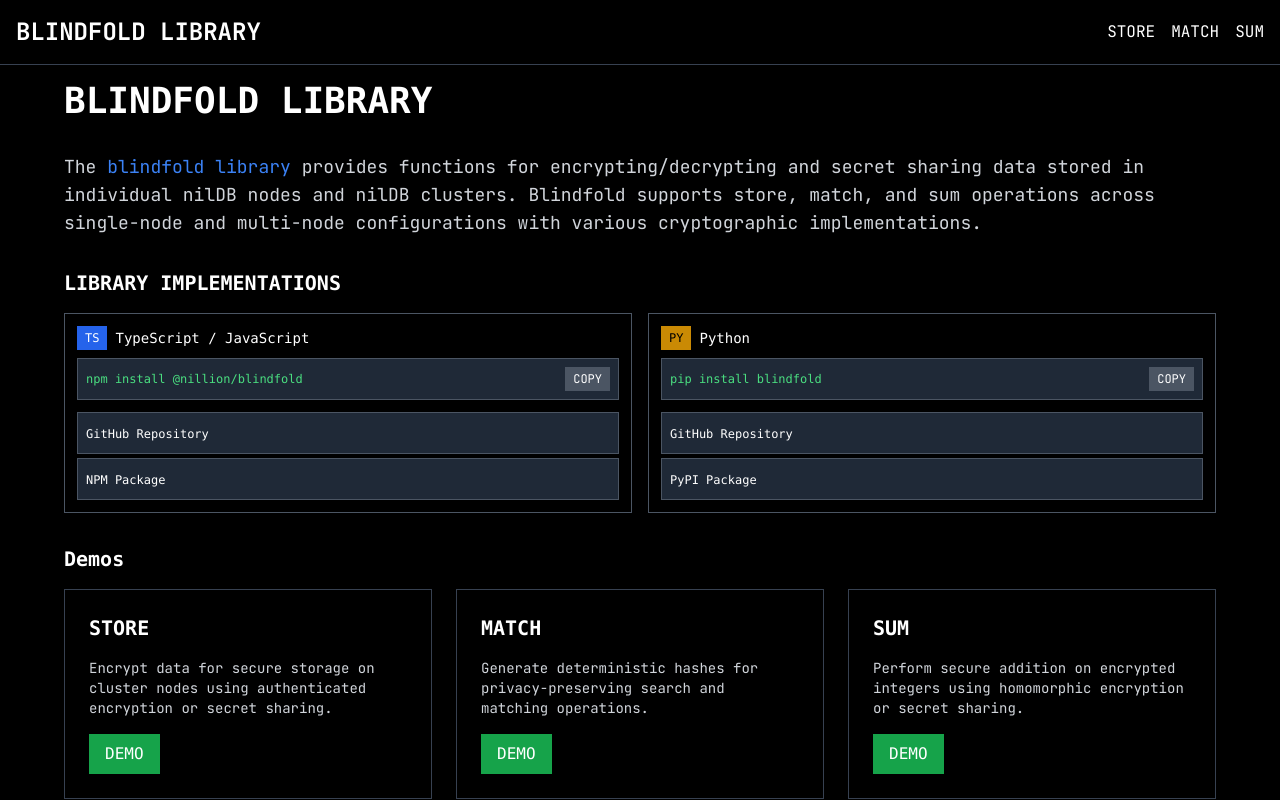
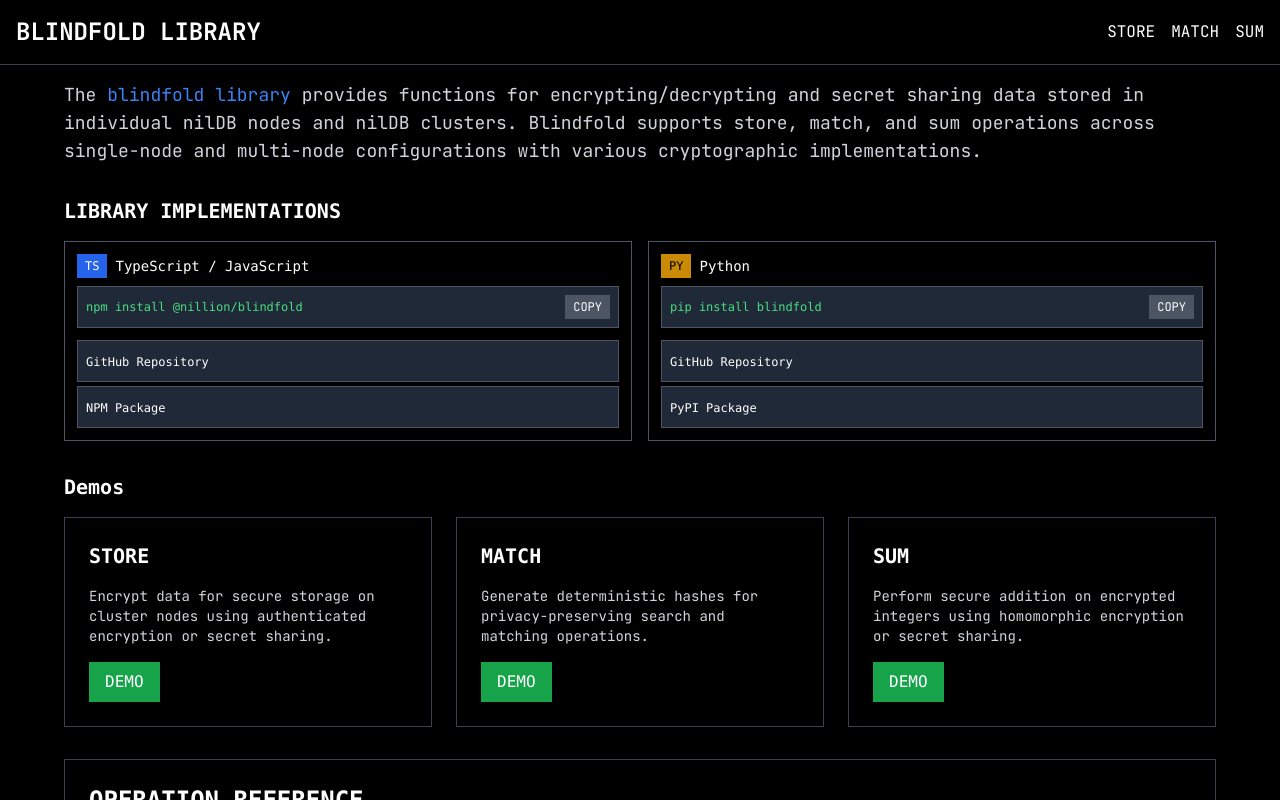
Before and after one commit to oceans404/blindfold-demos, a Next.js app: page / in a window 1280 px wide. Shown: the top 800 px of the page. Built offline with nearby package versions, Linux system fonts and the light colour scheme.

Commit message:
keytype fix

```diff
--- a/app/match/page.tsx
+++ b/app/match/page.tsx
@@ -533,7 +533,7 @@
                       <div>
                         <span className="text-gray-400">Type:</span>
                         <span className="ml-1 font-medium text-white">
-                          {key.constructor.name}
+                          {keyType === 'secret' ? 'SecretKey' : 'ClusterKey'}
                         </span>
                       </div>
                       <div>
--- a/app/page.tsx
+++ b/app/page.tsx
@@ -3,10 +3,6 @@
 export default function Home() {
   return (
     <div className="max-w-6xl mx-auto text-white">
-      <h1 className="text-4xl font-bold mb-8 text-white font-mono">
-        BLINDFOLD LIBRARY
-      </h1>
-
       <div className="mb-8">
         <p className="text-lg mb-4 text-gray-300">
           The{' '}
--- a/app/store/page.tsx
+++ b/app/store/page.tsx
@@ -420,7 +420,7 @@
                       <div>
                         <span className="text-gray-400">Type:</span>
                         <span className="ml-1 font-medium text-white">
-                          {key.constructor.name}
+                          {keyType === 'secret' ? 'SecretKey' : 'ClusterKey'}
                         </span>
                       </div>
                       <div>
--- a/app/sum/page.tsx
+++ b/app/sum/page.tsx
@@ -512,7 +512,7 @@
                       <div>
                         <span className="text-gray-400">Type:</span>
                         <span className="ml-1 font-medium text-white">
-                          {secretKey.constructor.name}
+                          {keyType === 'secret' ? 'SecretKey' : 'ClusterKey'}
                         </span>
                       </div>
                       <div>
```
